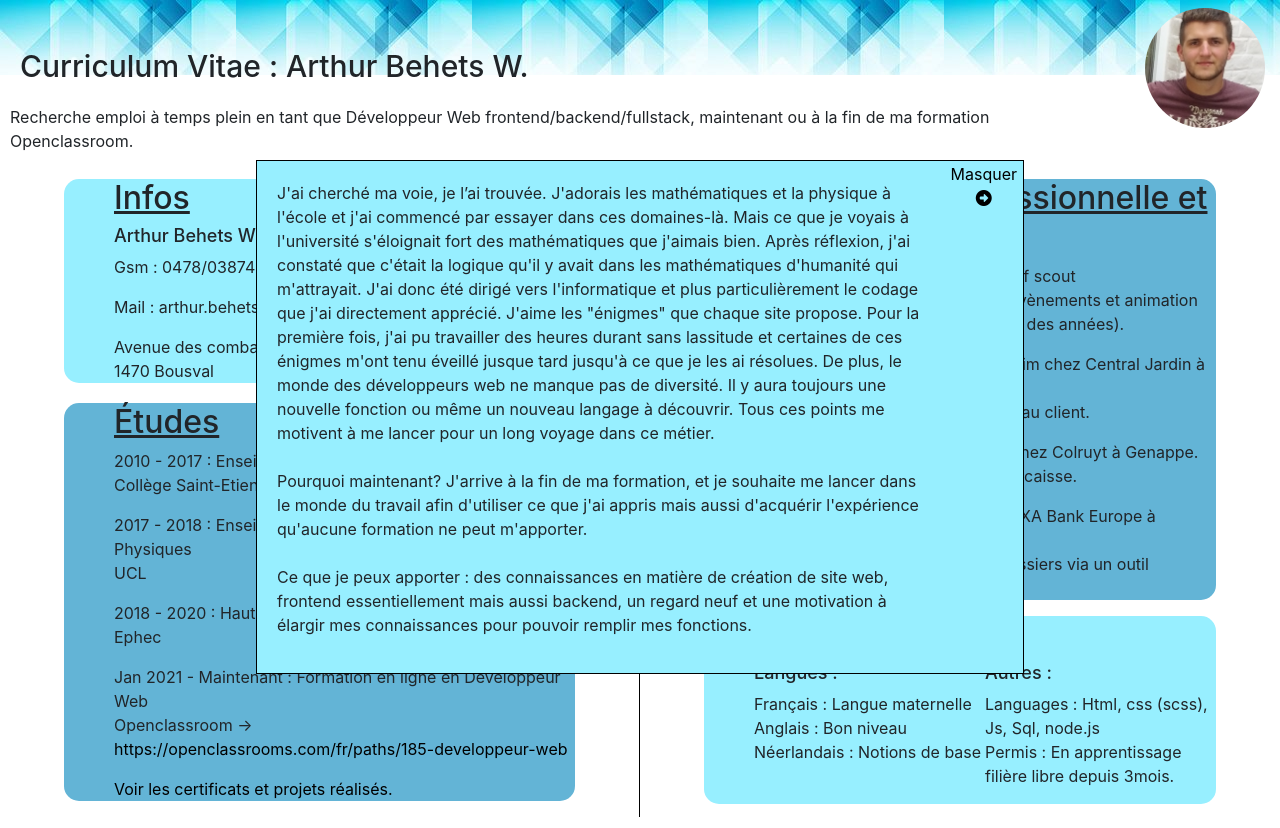
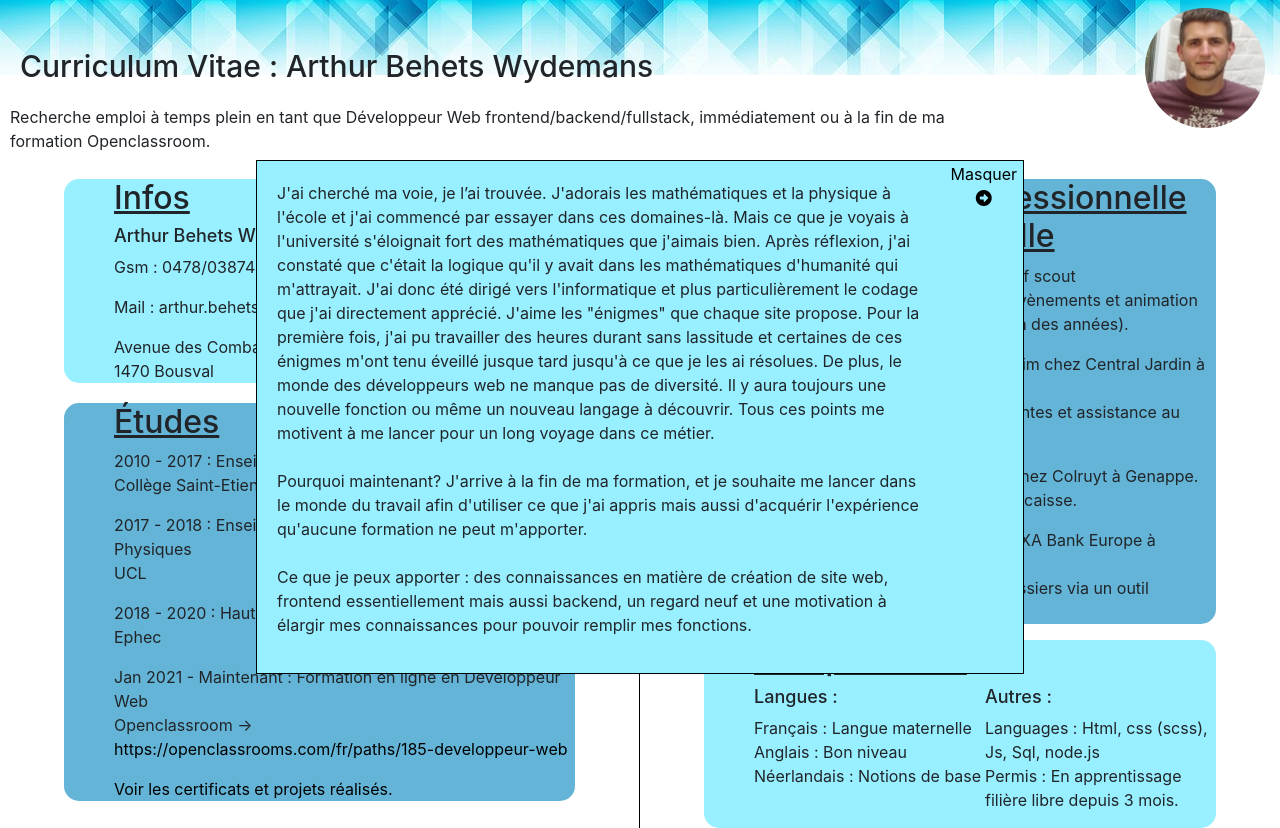
Before and after one commit to ArthurBehets/ABW_CV, a website: page Frontend/Index.html in a window 1280 px wide. Drawn offline with nearby package versions, Linux system fonts and the light colour scheme.

Commit message:
text modification

```diff
--- a/Frontend/Index.html
+++ b/Frontend/Index.html
@@ -12,13 +12,13 @@
     <body class="body">
         <!-- Nav -->
         <nav class="nav nav__flex">
-            <h1 class="mt-5">Curriculum Vitae : Arthur Behets W.</h1>
+            <h1 class="mt-5">Curriculum Vitae : Arthur Behets Wydemans</h1>
             <img src="img/profil.jpg" alt="Photo d'Arthur" class="nav__photo mt-2">
         </nav>
         <div id="motivation" class="nav__link"></div>
         <!-- Nav END -->
        <section class="intro">
-        <p>Recherche emploi à temps plein en tant que Développeur Web frontend/backend/fullstack, maintenant ou à la fin de ma formation Openclassroom.</p>
+        <p>Recherche emploi à temps plein en tant que Développeur Web frontend/backend/fullstack, immédiatement ou à la fin de ma formation Openclassroom.</p>
        </section>
         <!-- Corps -->
         <div class="corps">
@@ -30,7 +30,7 @@
                     <h3>Arthur Behets Wydemans</h3>
                     <p>Gsm : 0478/038746</p>
                     <p>Mail : arthur.behets@gmail.com</p>
-                    <p>Avenue des combattants, 11<br>1470 Bousval</p>
+                    <p>Avenue des Combattants, 11<br>1470 Bousval</p>
                 </div>
                 <!-- Infos END -->
                 <!-- Studies -->
@@ -48,9 +48,9 @@
             <!-- Right Side -->
             <section class="corps__right">
                 <div class="corps__right-expe">
-                    <h2>Expérience professionnelle et organisationnelle</h2>
-                    <p>Septembre 2016 - Juillet 2021 : Chef scout<br>Tâches réalisées : Organisation d'évènements et animation de jeunes de 6 à 16ans (en fonction des années).</p>
-                    <p>Novembre & Décembre 2020 : Interim chez Central Jardin à Genappe.<br>Tâches réalisées : Entretien et aide au client.</p>
+                    <h2>Expériences professionnelle et organisationnelle</h2>
+                    <p>Septembre 2016 - Juillet 2021 : Chef scout<br>Tâches réalisées : Organisation d'évènements et animation de jeunes de 6 à 16 ans (en fonction des années).</p>
+                    <p>Novembre & Décembre 2020 : Interim chez Central Jardin à Genappe.<br>Tâches réalisées : Entretien des plantes et assistance au client.</p>
                     <p>Février -> Mai 2018 : Job étudiant chez Colruyt à Genappe.<br>Tâches réalisées : Mise en rayon et caisse.</p>
                     <p>Août 2015 : Job étudiant chez SA AXA Bank Europe à Bruxelles<br>Tâches réalisées : Archivage de dossiers via un outil informatique.</p>
                 </div>
@@ -63,7 +63,7 @@
                         </div>
                         <div class="corps__right-ability-col-2">
                             <h3>Autres :</h3>
-                            <p>Languages : Html, css (scss), Js, Sql, node.js<br>Permis : En apprentissage filière libre depuis 3mois.</p>
+                            <p>Languages : Html, css (scss), Js, Sql, node.js<br>Permis : En apprentissage filière libre depuis 3 mois.</p>
                         </div>
                     </div>
                 </div>
```
